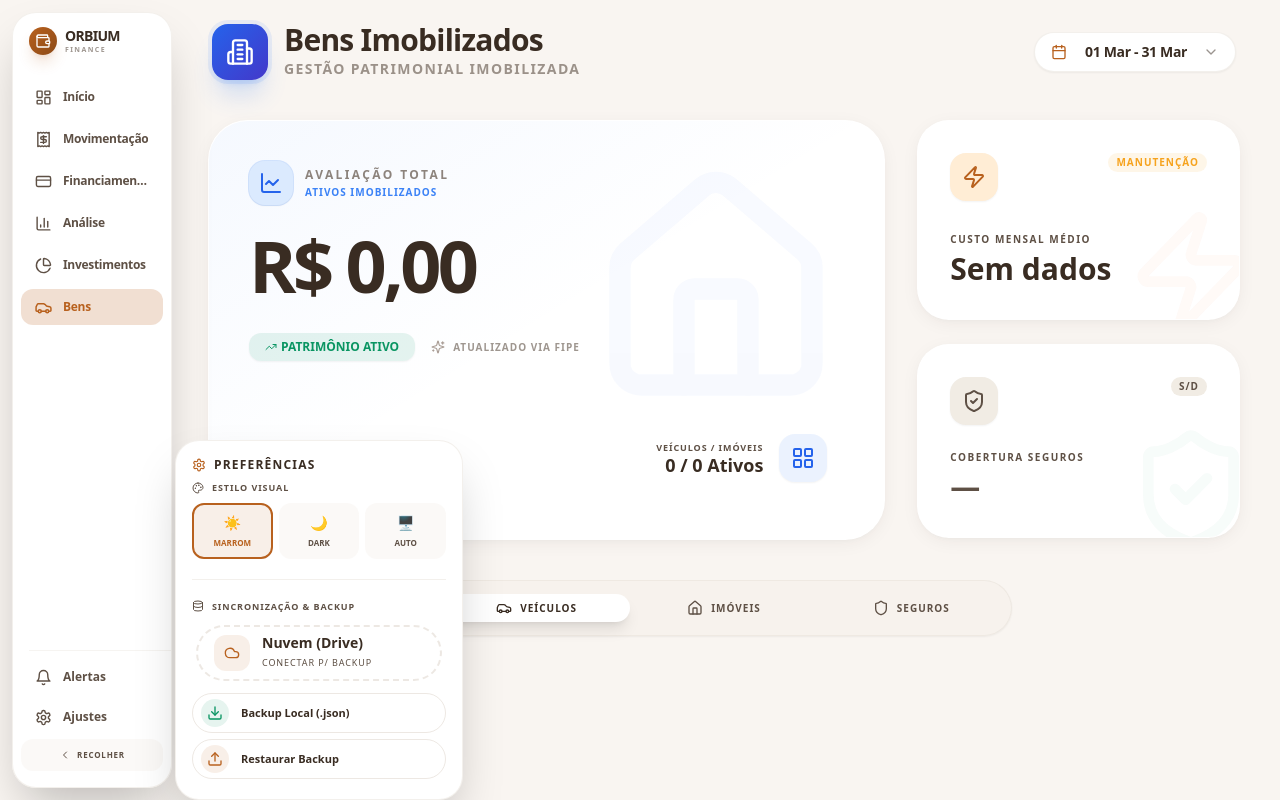
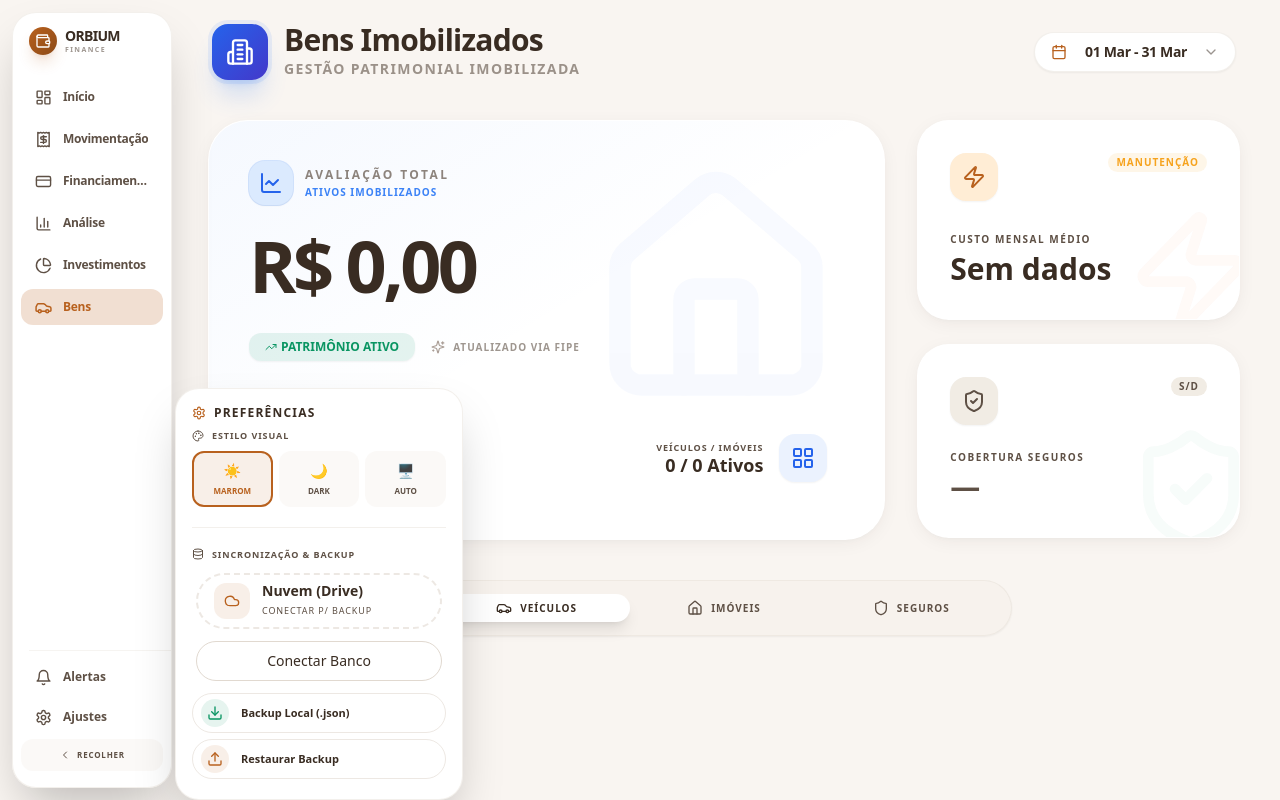
Before and after one commit to kinashobr/orbium, a React (Vite) app: page /veiculos in a window 1280 px wide. Both pictures are taken after a click on the button "Ajustes". Built offline with nearby package versions, Linux system fonts and the light colour scheme; the HTML template or start-up script is replaced by a standard one.

Commit message:
[dyad] Adicionando integração Pluggy Open Finance na Sidebar - wrote 2 file(s)

```diff
--- a/src/components/layout/PluggyConnectButton.tsx
+++ b/src/components/layout/PluggyConnectButton.tsx
@@ -8,12 +8,16 @@ import { Loader2, RefreshCw, Trash2 } from 'lucide-react';
 export const PluggyConnectButton = () => {
   const { connect, syncItem, isSyncing, connectedItems, disconnectItem } = usePluggy();
   const [isWidgetOpen, setIsWidgetOpen] = useState(false);
+  const [connectToken, setConnectToken] = useState<string | null>(null);
   const { toast } = useToast();
 
   const handleConnect = async () => {
     try {
       const token = await connect();
-      if (token) setIsWidgetOpen(true);
+      if (token) {
+        setConnectToken(token);
+        setIsWidgetOpen(true);
+      }
     } catch (error) {
       console.error(error);
     }
@@ -36,9 +40,9 @@ export const PluggyConnectButton = () => {
         Conectar Banco
       </Button>
 
-      {isWidgetOpen && (
+      {isWidgetOpen && connectToken && (
         <PluggyConnect
-          connectToken={/* Token obtido via connect() */}
+          connectToken={connectToken}
           onSuccess={onSuccess}
           onError={onError}
           onExit={() => setIsWidgetOpen(false)}
--- a/src/components/layout/Sidebar.tsx
+++ b/src/components/layout/Sidebar.tsx
@@ -29,6 +29,7 @@ import { Tooltip, TooltipContent, TooltipTrigger } from "@/components/ui/tooltip
 import { SidebarAlertas, DEFAULT_ALERTS } from "@/components/dashboard/SidebarAlertas";
 import { AlertasConfigDialog, AlertaConfig } from "@/components/dashboard/AlertasConfigDialog";
 import { GoogleDriveSync } from "./GoogleDriveSync";
+import { PluggyConnectButton } from "./PluggyConnectButton";
 import {
   Popover,
   PopoverContent,
@@ -98,10 +99,10 @@ export function Sidebar() {
     });
 
     const receitasMes = transacoesFluxo
-      .filter(t => t.operationType === "receita" || t.operationType === "rendimento")
+      .filter(t => (t.operationType === "receita" || t.operationType === "rendimento") && (isAfter(parseDateLocal(t.date), parsedAlertStartDate) || isSameDay(parseDateLocal(t.date), parsedAlertStartDate)))
       .reduce((acc, t) => acc + t.amount, 0);
     const despesasMes = transacoesFluxo
-      .filter(t => t.operationType === "despesa" || t.operationType === "pagamento_emprestimo")
+      .filter(t => (t.operationType === "despesa" || t.operationType === "pagamento_emprestimo") && (isAfter(parseDateLocal(t.date), parsedAlertStartDate) || isSameDay(parseDateLocal(t.date), parsedAlertStartDate)))
       .reduce((acc, t) => acc + t.amount, 0);
     const margemPoupanca = receitasMes > 0 ? ((receitasMes - despesasMes) / receitasMes) * 100 : 0;
 
@@ -318,6 +319,10 @@ export function Sidebar() {
                   <GoogleDriveSync />
                 </div>
 
+                <div className="px-1">
+                  <PluggyConnectButton />
+                </div>
+
                 <div className="flex flex-col gap-1.5">
                   <Button
                     variant="outline"
```
